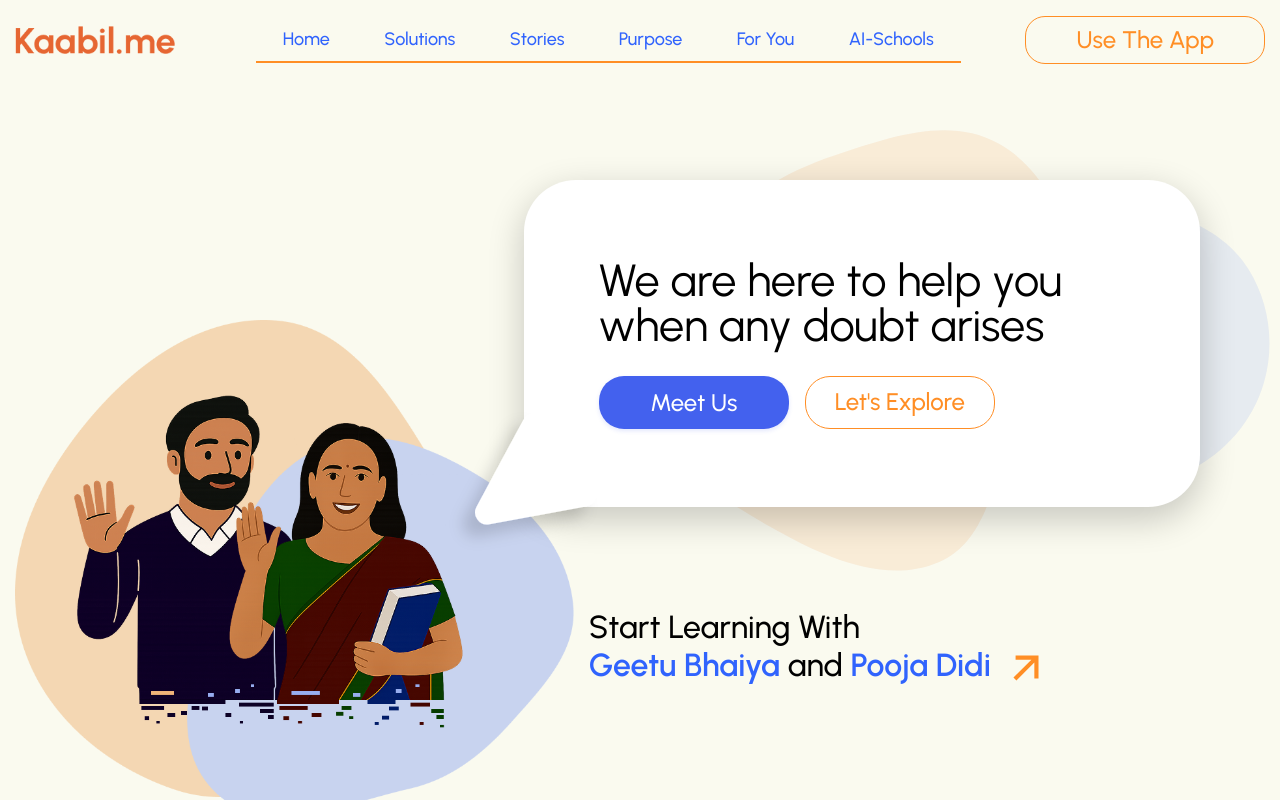
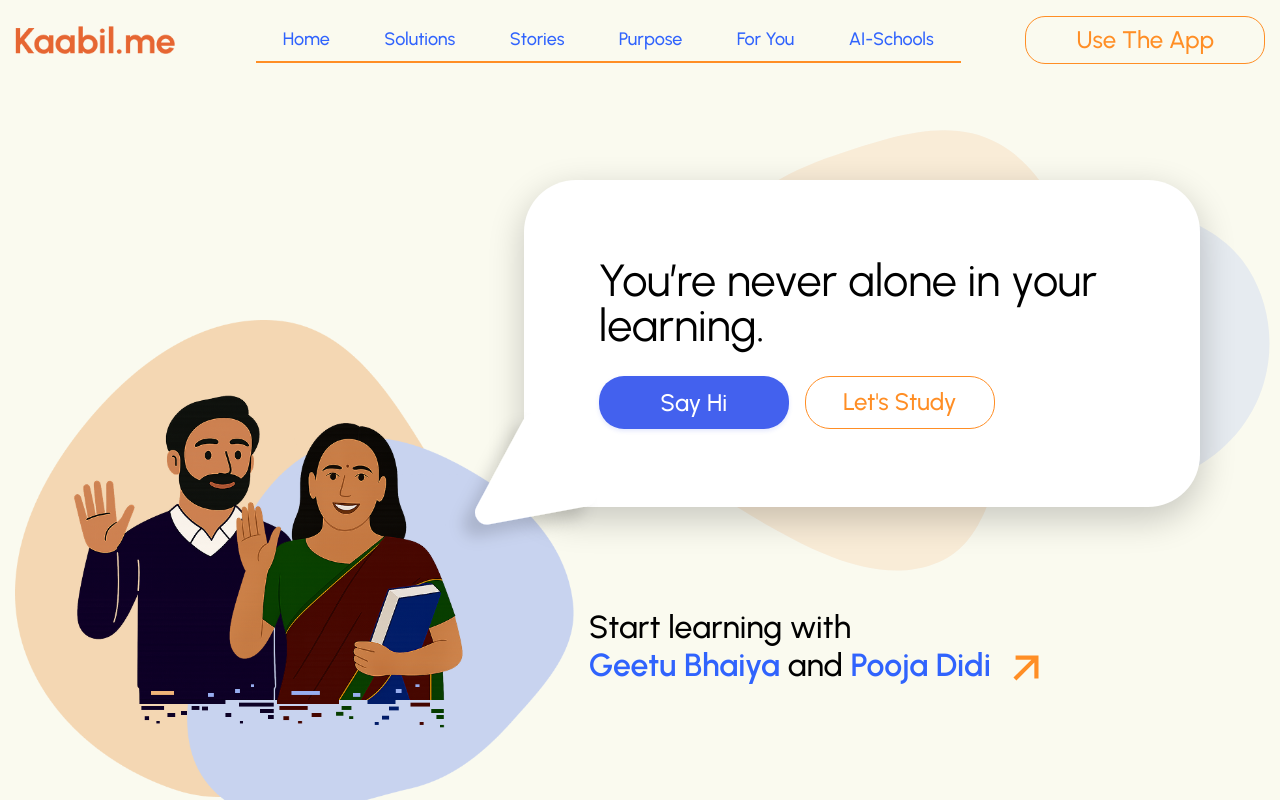
Before and after one commit to shrey-kaabil/kaabil-nextjs, a Next.js app: page / in a window 1280 px wide. Both pictures are taken after a click on the button "Meet Us". Shown: the top 800 px of the page. Built offline with nearby package versions, Linux system fonts and the light colour scheme.

Commit message:
Update Hero.jsx

```diff
--- a/src/components/Hero/Hero.jsx
+++ b/src/components/Hero/Hero.jsx
@@ -37,9 +37,9 @@ const Hero = () => {
               />
 
               <div className="bner-tilt d-lg-none d-block">
-                <h3>Start Learning With</h3>
+                <h3>Start learning with</h3>
                 <h3>
-                  <span>Geetu Bhaiya</span> and <span>Neha Didi</span>
+                  <span>Geetu Bhaiya</span> and <span>Pooja Didi</span>
                   <Link
                     href="https://app.kaabil.me/dashboard"
                     target="_blank"
@@ -83,7 +83,7 @@ const Hero = () => {
                   ) : (
                     <>
                       <p className="hero-subtitle">
-                        We are here to help you when any doubt arises
+                        You’re never alone in your learning.
                       </p>
                       {/* <h1 className="hero-title">Kaabil TAs</h1> */}
                       <div
@@ -91,18 +91,18 @@ const Hero = () => {
                         style={{ marginTop: "20px" }}
                       >
                         <button className="blue-btn" onClick={toggleContent}>
-                          Meet Us
+                          Say Hi
                         </button>
                         <button className="border-btn" onClick={scrollToJoin}>
-                          Let's Explore
+                          Let's Study
                         </button>
                       </div>
                     </>
                     // <div className="help-content">
-                    //   <p className="help-text">We are here to help you when any doubt arises</p>
+                    //   <p className="help-text">You’re never alone in your learning.</p>
                     //   <div className="d-flex gap-2">
-                    //     <button className="blue-btn" onClick={toggleContent}>Meet Us</button>
-                    //     <button className="border-btn">Let's Explore</button>
+                    //     <button className="blue-btn" onClick={toggleContent}>Say Hi</button>
+                    //     <button className="border-btn">Let's Study</button>
                     //   </div>
                     // </div>
                   )}
@@ -129,7 +129,7 @@ const Hero = () => {
                 </div>
               </div>
               <div className="bner-tilt d-lg-block d-none">
-                <h3>Start Learning With</h3>
+                <h3>Start learning with</h3>
                 <h3>
                   <span>Geetu Bhaiya</span> and <span>Pooja Didi</span>
                   <Link
```
